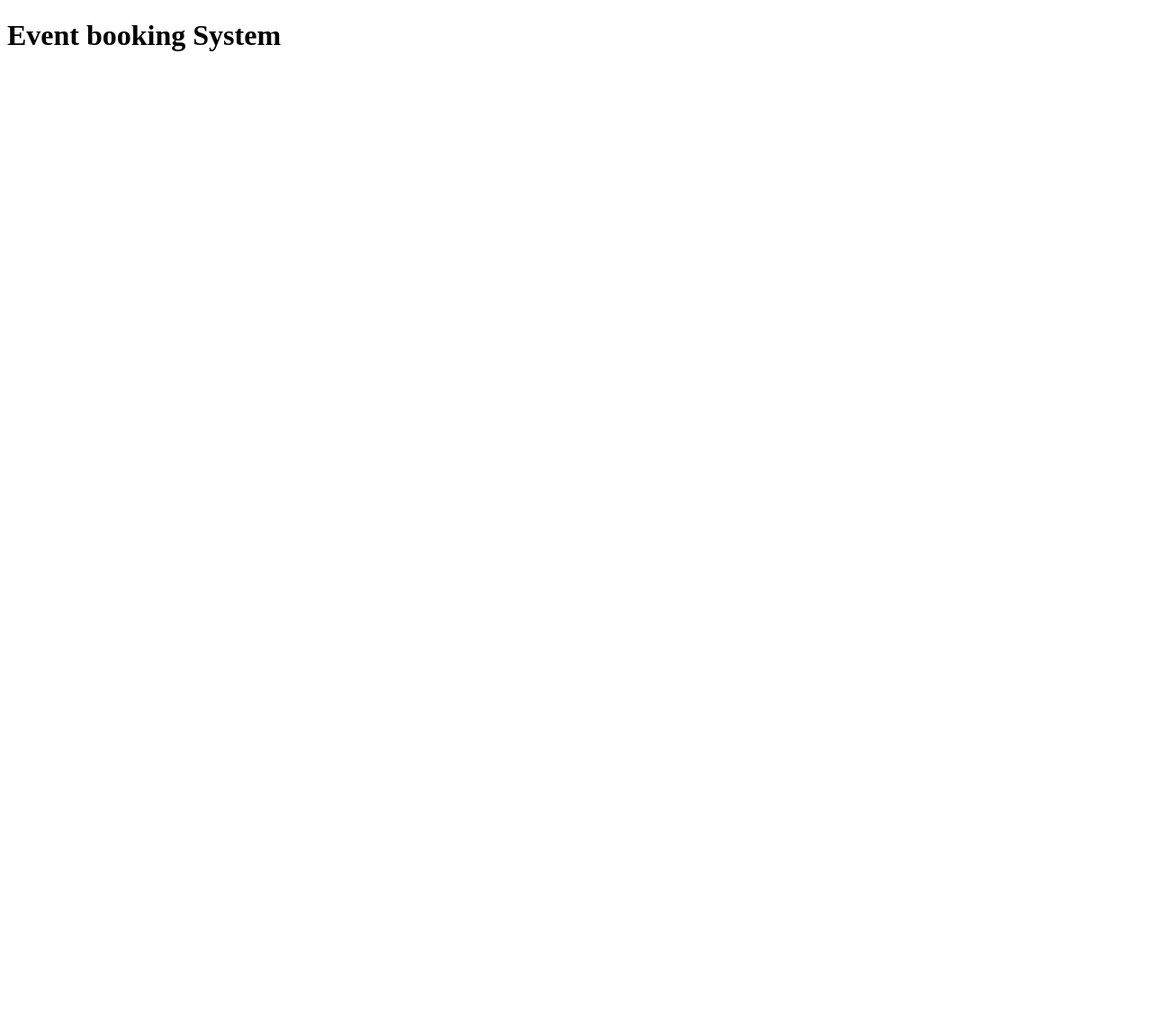
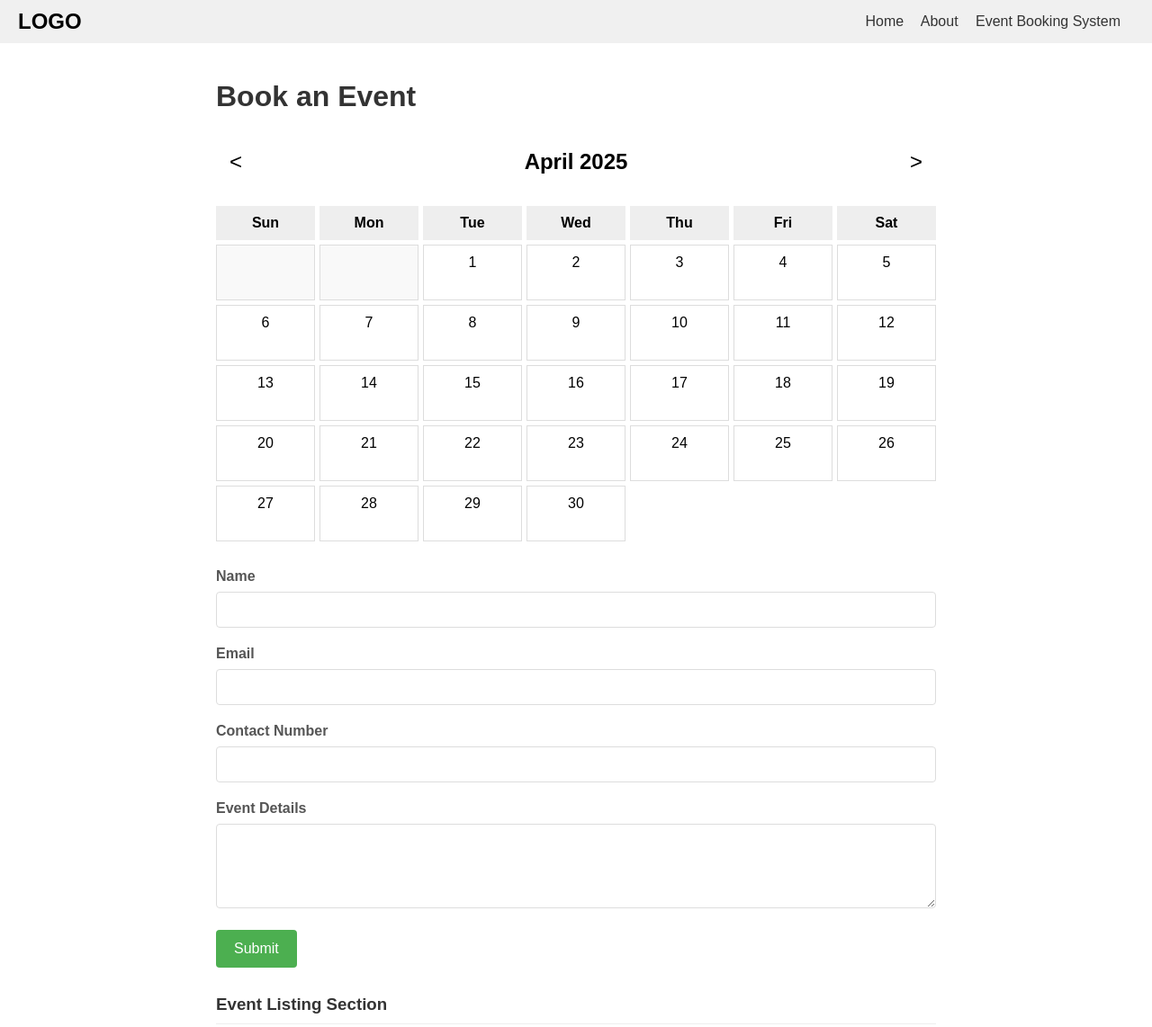
Before and after one commit to rIHDUS/Event-Booking, a plain HTML site: page index.html in a window 1280 px wide. Shown: the whole page at 90% size. Before the commit the page ends 800 px from the top, so only its background shows below. Drawn offline with Linux system fonts and the light colour scheme.

Commit message:
strucutre done

```diff
--- /dev/null
+++ b/assets/css/style.css
@@ -0,0 +1,143 @@
+body {
+    font-family: Arial, sans-serif;
+    margin: 0;
+    padding: 0;
+}
+
+header {
+    background-color: #f0f0f0;
+    padding: 10px 20px;
+    display: flex;
+    justify-content: space-between;
+    align-items: center;
+}
+
+.logo {
+    font-weight: bold;
+    font-size: 1.5em;
+}
+
+nav a {
+    margin-right: 15px;
+    text-decoration: none;
+    color: #333;
+}
+
+nav a:hover {
+    color: #000;
+    text-decoration: underline;
+}
+
+.container {
+    padding: 20px;
+    max-width: 800px;
+    margin: 0 auto;
+}
+
+h1 {
+    color: #333;
+    margin-bottom: 20px;
+}
+
+.calendar-container {
+    margin-bottom: 30px;
+}
+
+.calendar-header {
+    display: flex;
+    justify-content: space-between;
+    align-items: center;
+    margin-bottom: 15px;
+}
+
+.calendar-header button {
+    background: none;
+    border: none;
+    font-size: 1.5em;
+    cursor: pointer;
+    padding: 0 15px;
+}
+
+.calendar {
+    display: grid;
+    grid-template-columns: repeat(7, 1fr);
+    gap: 5px;
+}
+
+.calendar-day-header {
+    text-align: center;
+    font-weight: bold;
+    padding: 10px;
+    background-color: #eee;
+}
+
+.calendar-day {
+    border: 1px solid #ddd;
+    padding: 10px;
+    text-align: center;
+    height: 40px;
+    background-color: #fff;
+    cursor: pointer;
+}
+
+.calendar-day:hover {
+    background-color: #f5f5f5;
+}
+
+.calendar-day.empty {
+    background-color: #f9f9f9;
+    cursor: default;
+}
+
+.calendar-day.selected {
+    background-color: #4CAF50;
+    color: white;
+}
+
+.form-group {
+    margin-bottom: 20px;
+}
+
+label {
+    display: block;
+    margin-bottom: 8px;
+    font-weight: bold;
+    color: #555;
+}
+
+input, textarea {
+    width: 100%;
+    padding: 10px;
+    box-sizing: border-box;
+    border: 1px solid #ddd;
+    border-radius: 4px;
+    font-size: 16px;
+}
+
+input:focus, textarea:focus {
+    outline: none;
+    border-color: #4CAF50;
+    box-shadow: 0 0 5px rgba(76, 175, 80, 0.3);
+}
+
+button[type="submit"] {
+    background-color: #4CAF50;
+    color: white;
+    padding: 12px 20px;
+    border: none;
+    border-radius: 4px;
+    cursor: pointer;
+    font-size: 16px;
+    transition: background-color 0.3s;
+}
+
+button[type="submit"]:hover {
+    background-color: #45a049;
+}
+
+h3 {
+    margin-top: 30px;
+    color: #333;
+    border-bottom: 1px solid #eee;
+    padding-bottom: 10px;
+}
--- /dev/null
+++ b/assets/js/main.js
@@ -0,0 +1,88 @@
+document.addEventListener('DOMContentLoaded', function() {
+    let currentDate = new Date();
+    let selectedDate = null;
+
+    const monthNames = ["January", "February", "March", "April", "May", "June",
+                       "July", "August", "September", "October", "November", "December"];
+
+    const calendarEl = document.getElementById('calendar');
+    const currentMonthEl = document.getElementById('current-month');
+    const prevMonthBtn = document.getElementById('prev-month');
+    const nextMonthBtn = document.getElementById('next-month');
+    const selectedDateInput = document.getElementById('selected-date');
+
+    function renderCalendar() {
+        // Clear previous calendar
+        calendarEl.innerHTML = '';
+
+        // Add day headers
+        const dayNames = ['Sun', 'Mon', 'Tue', 'Wed', 'Thu', 'Fri', 'Sat'];
+        dayNames.forEach(day => {
+            const dayHeader = document.createElement('div');
+            dayHeader.className = 'calendar-day-header';
+            dayHeader.textContent = day;
+            calendarEl.appendChild(dayHeader);
+        });
+
+        // Set month and year in header
+        currentMonthEl.textContent = `${monthNames[currentDate.getMonth()]} ${currentDate.getFullYear()}`;
+
+        // Get first day of month and total days in month
+        const firstDay = new Date(currentDate.getFullYear(), currentDate.getMonth(), 1);
+        const lastDay = new Date(currentDate.getFullYear(), currentDate.getMonth() + 1, 0);
+        const daysInMonth = lastDay.getDate();
+        const startingDay = firstDay.getDay();
+
+        // Add empty cells for days before the first day of month
+        for (let i = 0; i < startingDay; i++) {
+            const emptyDay = document.createElement('div');
+            emptyDay.className = 'calendar-day empty';
+            calendarEl.appendChild(emptyDay);
+        }
+
+        // Add days of the month
+        for (let day = 1; day <= daysInMonth; day++) {
+            const dayElement = document.createElement('div');
+            dayElement.className = 'calendar-day';
+            dayElement.textContent = day;
+
+            // Check if this day is selected
+            if (selectedDate &&
+                selectedDate.getDate() === day &&
+                selectedDate.getMonth() === currentDate.getMonth() &&
+                selectedDate.getFullYear() === currentDate.getFullYear()) {
+                dayElement.classList.add('selected');
+            }
+
+            dayElement.addEventListener('click', function() {
+                // Remove selected class from all days
+                document.querySelectorAll('.calendar-day').forEach(el => {
+                    el.classList.remove('selected');
+                });
+
+                // Add selected class to clicked day
+                this.classList.add('selected');
+
+                // Update selected date
+                selectedDate = new Date(currentDate.getFullYear(), currentDate.getMonth(), day);
+                selectedDateInput.value = selectedDate.toISOString().split('T')[0];
+            });
+
+            calendarEl.appendChild(dayElement);
+        }
+    }
+
+    // Navigation buttons
+    prevMonthBtn.addEventListener('click', function() {
+        currentDate.setMonth(currentDate.getMonth() - 1);
+        renderCalendar();
+    });
+
+    nextMonthBtn.addEventListener('click', function() {
+        currentDate.setMonth(currentDate.getMonth() + 1);
+        renderCalendar();
+    });
+
+    // Initial render
+    renderCalendar();
+});
--- a/index.html
+++ b/index.html
@@ -3,9 +3,62 @@
 <head>
     <meta charset="UTF-8">
     <meta name="viewport" content="width=device-width, initial-scale=1.0">
-    <title>Document</title>
+    <title>Event Booking System</title>
+    <link rel="stylesheet" href="assets/css/style.css">
+    <script src="assets/js/main.js"></script>
 </head>
 <body>
-    <h1>Event booking System</h1>
+    <header>
+        <div class="logo">LOGO</div>
+        <nav>
+            <a href="#">Home</a>
+            <a href="#">About</a>
+            <a href="#">Event Booking System</a>
+        </nav>
+    </header>
+
+    <div class="container">
+        <h1>Book an Event</h1>
+
+        <div class="calendar-container">
+            <div class="calendar-header">
+                <button id="prev-month">&lt;</button>
+                <h2 id="current-month">February 2024</h2>
+                <button id="next-month">&gt;</button>
+            </div>
+            <div class="calendar" id="calendar">
+                <!-- Calendar will be generated by JavaScript -->
+            </div>
+            <input type="hidden" id="selected-date">
+        </div>
+
+        <form>
+            <div class="form-group">
+                <label for="name">Name</label>
+                <input type="text" id="name" name="name">
+            </div>
+
+            <div class="form-group">
+                <label for="email">Email</label>
+                <input type="email" id="email" name="email">
+            </div>
+
+            <div class="form-group">
+                <label for="contact">Contact Number</label>
+                <input type="tel" id="contact" name="contact">
+            </div>
+
+            <div class="form-group">
+                <label for="details">Event Details</label>
+                <textarea id="details" name="details" rows="4"></textarea>
+            </div>
+
+            <button type="submit">Submit</button>
+        </form>
+
+        <h3>Event Listing Section</h3>
+    </div>
+
+    <script src="script.js"></script>
 </body>
 </html>
```
